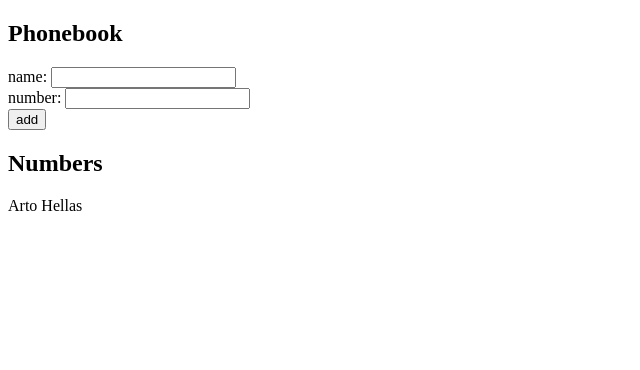
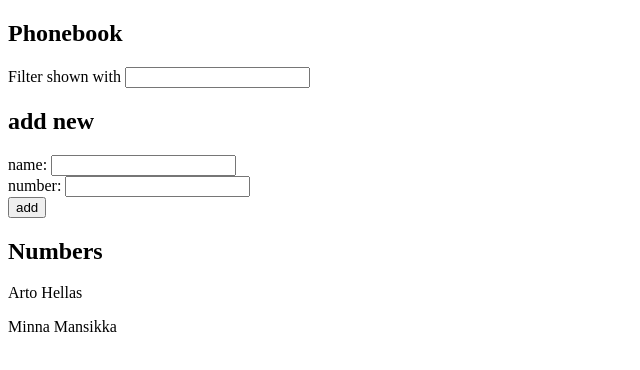
Before and after one commit to jqpe/fullstackopen, a React (Vite) app: page / in a window 1280 px wide. Shown: the top 370 px of the page, without its empty margins (0-640 px from the left). Built offline with nearby package versions, Linux system fonts and the light colour scheme.

Commit message:
2.9 filter shown people

```diff
--- a/src/App.jsx
+++ b/src/App.jsx
@@ -1,13 +1,29 @@
 import { useState } from 'react'
 
 const App = () => {
-  const [persons, setPersons] = useState([{ name: 'Arto Hellas' }])
+  const [persons, setPersons] = useState([
+    { name: 'Arto Hellas' },
+    { name: 'Minna Mansikka' }
+  ])
   const [newName, setNewName] = useState('')
   const [newNumber, setNewNumber] = useState('')
+  const [searchQuery, setSearchQuery] = useState('')
+
+  const shownPersons = searchQuery
+    ? persons.filter(({ name }) => {
+        return new RegExp(searchQuery, 'gi').test(name)
+      })
+    : persons
 
   return (
     <div>
       <h2>Phonebook</h2>
+      <article>
+        Filter shown with{' '}
+        <input onChange={e => setSearchQuery(e.currentTarget.value)} />
+      </article>
+
+      <h2>add new</h2>
       <form
         onSubmit={e => {
           e.preventDefault()
@@ -34,7 +50,7 @@ const App = () => {
         </div>
       </form>
       <h2>Numbers</h2>
-      {persons.map(person => (
+      {shownPersons.map(person => (
         <p key={person.name}>
           {person.name} {person.number}
         </p>
```
